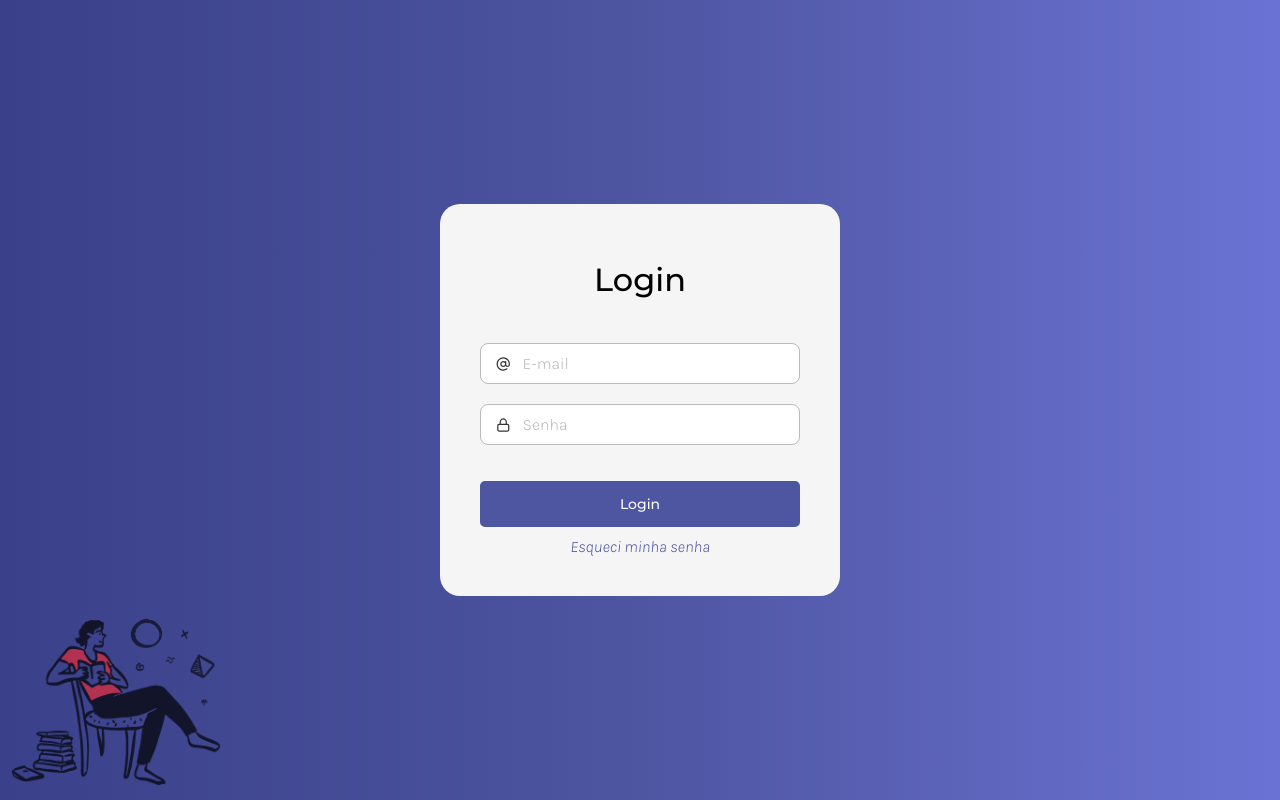
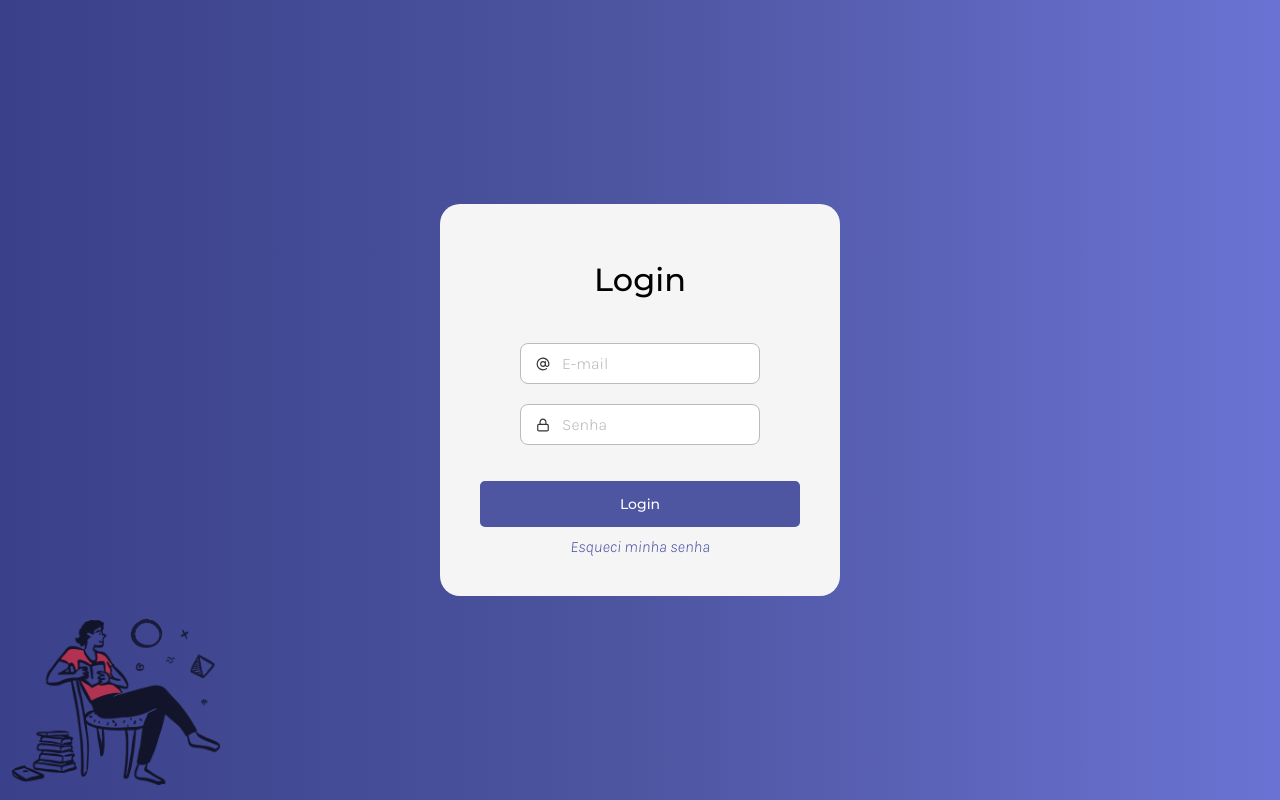
Before and after one commit to lucas-pvg/cp-presenca-cursinho-frontend, a React (Vite) app: page / in a window 1280 px wide. Built offline with nearby package versions, Linux system fonts and the light colour scheme; no server answers.

Commit message:
chore: initial merge with develop

```diff
--- a/src/App.tsx
+++ b/src/App.tsx
@@ -1,22 +1,25 @@
 import { Routes, Route } from 'react-router-dom';
 import './App.css';
+import 'react-toastify/dist/ReactToastify.css';
 
 import { HomePage } from './pages/home-page/HomePage';
 import { LessonsPage } from './pages/lessons-page/lessons-page';
 import { LessonDetailPage } from './pages/lesson-detail-page/lesson-detail-page';
 import { SubjectPage } from './pages/subject-page/subject-page';
 import { SubjectDetailPage } from './pages/subject-detail-page/subject-detail-page';
-import { StudentClassPage } from './pages/student-class-page/StudentClassPage';
-import { useState } from 'react';
-import { LoginPage } from './pages/login-page/LoginPage';
-import { ForgotPasswordPage } from './pages/forgot-password-page/ForgotPasswordPage';
 import LoggedInLayout from './layouts/logged-in/LoggedInLayout';
 import LoggedOutLayout from './layouts/logged-out/LoggedOutLayout';
+import { ForgotPasswordPage } from './pages/forgot-password-page/ForgotPasswordPage';
+import { LoginPage } from './pages/login-page/LoginPage';
+import { useState } from 'react';
+import { ToastContainer } from 'react-toastify';
 
 function App() {
   const [isLoggedIn, setIsLoggedIn] = useState(false);
 
   return (
+    <>
+      <ToastContainer />
       <Routes>
         {isLoggedIn ? (
           <Route path="/" element={<LoggedInLayout />}>
@@ -24,21 +27,19 @@ function App() {
             <Route path="lessons" element={<LessonsPage />} />
             <Route path="lessons/:lessonID" element={<LessonDetailPage />} />
             <Route path="subject" element={<SubjectPage />} />
-          <Route path="subject/:subjectCode" element={<SubjectDetailPage />} />
+            <Route
+              path="subject/:subjectCode"
+              element={<SubjectDetailPage />}
+            />
 
             <Route
               path="attendence"
               element={<h1 className="center">Presença</h1>}
             />
             <Route
-            path="teachers"
-            element={<h1 className="center">Professores</h1>}
-          />
-          <Route
               path="metrics"
               element={<h1 className="center">Métricas</h1>}
             />
-          <Route path="classes" element={<StudentClassPage />} />
           </Route>
         ) : (
           <Route path="/" element={<LoggedOutLayout />}>
@@ -56,6 +57,7 @@ function App() {
           </Route>
         )}
       </Routes>
+    </>
   );
 }
 
--- a/src/components/button/Button.tsx
+++ b/src/components/button/Button.tsx
@@ -8,6 +8,8 @@ const ButtonVariants = cva('base-button', {
     variant: {
       solid: 'solid',
       outline: 'outline',
+      present: 'presence-button',
+      absent: 'abscense-button',
     },
     mode: {
       dark: 'dark',
--- a/src/components/input/input.tsx
+++ b/src/components/input/input.tsx
@@ -2,7 +2,6 @@ import { ComponentProps } from 'react';
 import { TextInput } from './text-input';
 import { DateInput } from './date-input';
 import { TimeInput } from './time-input';
-import { SelectInput } from './select-input';
 import { EmailInput } from './email-input';
 
 import './input.css';
@@ -13,21 +12,28 @@ interface inputProps extends ComponentProps<'input'> {
   type: 'text' | 'date' | 'time' | 'select' | 'email' | 'password';
   names?: Array<string>;
   values?: Array<string>;
+  label?: string;
 }
 
-export function Input({ mode, type, names, values, ...props }: inputProps) {
-  switch (type) {
-    case 'text':
-      return <TextInput mode={mode} {...props} />;
-    case 'select':
-      return <SelectInput mode={mode} {...props} />;
-    case 'date':
-      return <DateInput mode={mode} {...props} />;
-    case 'time':
-      return <TimeInput names={names} values={values} mode={mode} {...props} />;
-    case 'email':
-      return <EmailInput mode={mode} {...props} />;
-    case 'password':
-      return <PasswordInput mode={mode} {...props} />;
-  }
+export function Input({
+  mode,
+  type,
+  names,
+  values,
+  label,
+  ...props
+}: inputProps) {
+  return (
+    <div className="input-container">
+      {label && <h5>{label}</h5>}
+
+      {type == 'text' && <TextInput mode={mode} {...props} />}
+      {type == 'date' && <DateInput mode={mode} {...props} />}
+      {type == 'time' && (
+        <TimeInput names={names} values={values} mode={mode} {...props} />
+      )}
+      {type == 'email' && <EmailInput mode={mode} {...props} />}
+      {type == 'password' && <PasswordInput mode={mode} {...props} />}
+    </div>
+  );
 }
```
Lines whose indentation alone changed are shown as unchanged.
